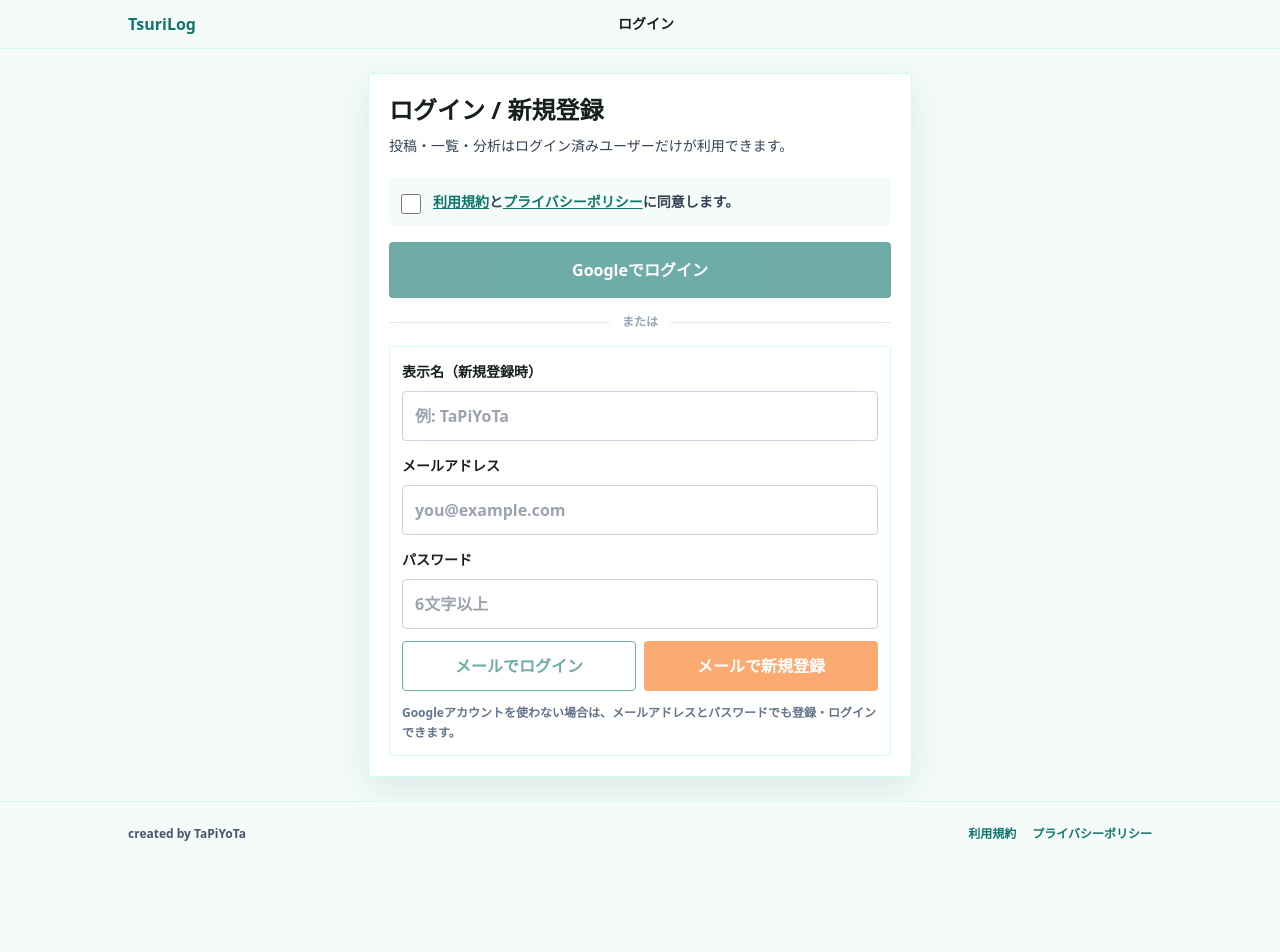
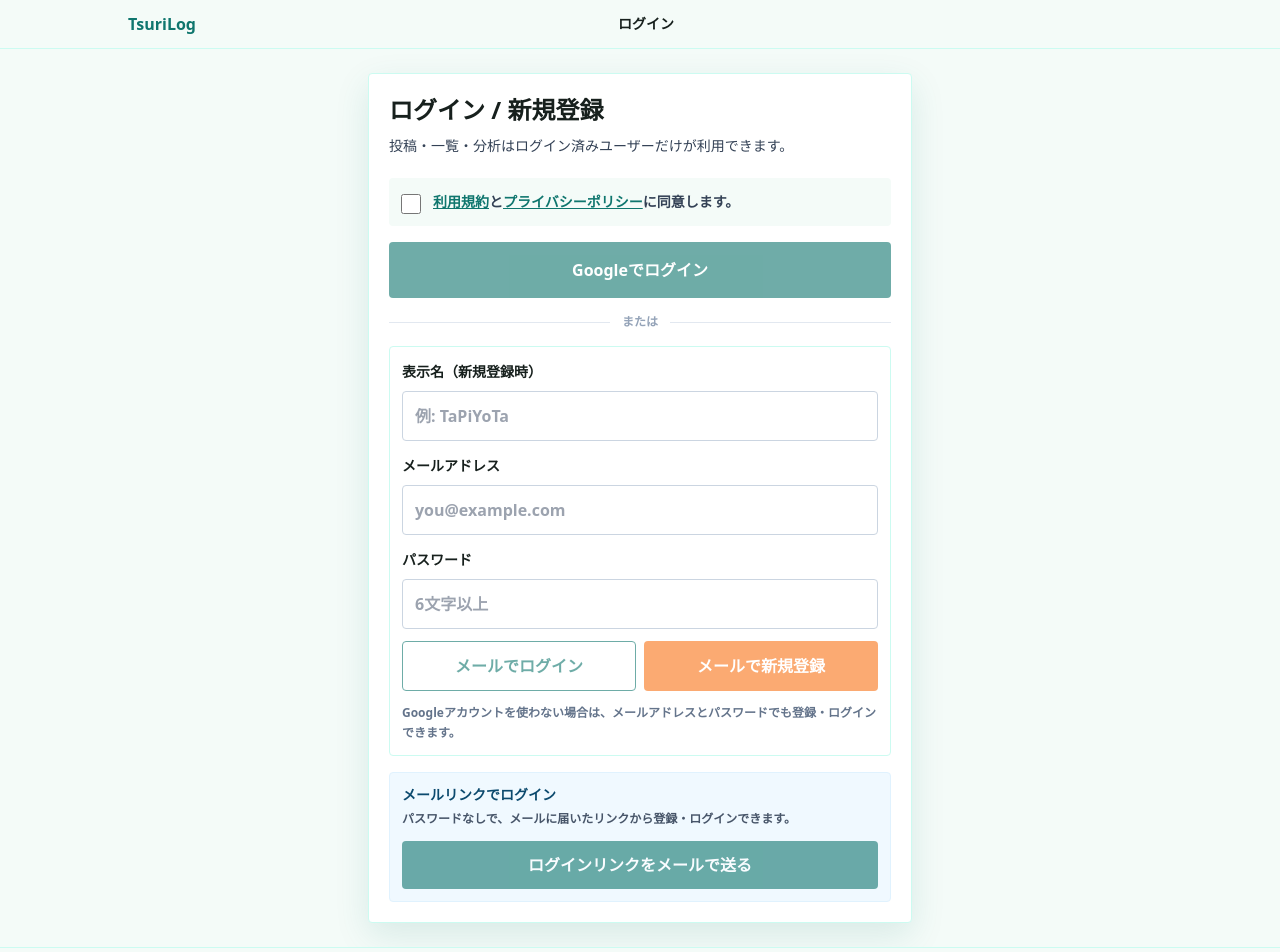
Before and after one commit to moritomizu/turilog, a Next.js app: page /login in a window 1280 px wide. Shown: the top 952 px of the page. Before the commit the page ends 866 px from the top, so only its background shows below. Built offline with nearby package versions, Linux system fonts and the light colour scheme; no server answers.

Commit message:
Add email link authentication

```diff
--- a/src/app/login/page.tsx
+++ b/src/app/login/page.tsx
@@ -2,12 +2,26 @@
 
 import Link from "next/link";
 import { useRouter, useSearchParams } from "next/navigation";
-import { createUserWithEmailAndPassword, onAuthStateChanged, signInWithEmailAndPassword, signInWithPopup, signOut, updateProfile, type User } from "firebase/auth";
+import {
+  createUserWithEmailAndPassword,
+  isSignInWithEmailLink,
+  onAuthStateChanged,
+  sendSignInLinkToEmail,
+  signInWithEmailAndPassword,
+  signInWithEmailLink,
+  signInWithPopup,
+  signOut,
+  updateProfile,
+  type User
+} from "firebase/auth";
 import { doc, serverTimestamp, setDoc } from "firebase/firestore";
 import { Suspense, useEffect, useState } from "react";
 import { getFirebaseAuth, getFirebaseDb, googleProvider, isFirebaseConfigured, missingFirebaseEnv } from "@/lib/firebase";
 import { PRIVACY_VERSION, TERMS_VERSION } from "@/lib/legal";
 import { PageHeader } from "@/components/PageHeader";
+
+const EMAIL_LINK_STORAGE_KEY = "tsurilogEmailForSignIn";
+const EMAIL_LINK_NAME_STORAGE_KEY = "tsurilogEmailLinkDisplayName";
 
 export default function LoginPage() {
   return (
@@ -31,6 +45,36 @@ function LoginContent() {
   useEffect(() => {
     if (!isFirebaseConfigured) return;
     return onAuthStateChanged(getFirebaseAuth(), setUser);
+  }, []);
+
+  useEffect(() => {
+    if (!isFirebaseConfigured || typeof window === "undefined") return;
+    if (!isSignInWithEmailLink(getFirebaseAuth(), window.location.href)) return;
+
+    const storedEmail = window.localStorage.getItem(EMAIL_LINK_STORAGE_KEY) ?? "";
+    const inputEmail = storedEmail || window.prompt("ログインに使ったメールアドレスを入力してください。") || "";
+    if (!inputEmail.trim()) {
+      setMessage("メールリンク認証にはメールアドレスが必要です。");
+      return;
+    }
+
+    setBusy(true);
+    setMessage("メールリンクでログインしています。");
+    signInWithEmailLink(getFirebaseAuth(), inputEmail.trim(), window.location.href)
+      .then(async (result) => {
+        const storedName = window.localStorage.getItem(EMAIL_LINK_NAME_STORAGE_KEY) ?? "";
+        if (!result.user.displayName && storedName.trim()) {
+          await updateProfile(result.user, { displayName: storedName.trim() });
+        }
+        await saveUserProfile(result.user, storedName.trim() || undefined);
+        window.localStorage.removeItem(EMAIL_LINK_STORAGE_KEY);
+        window.localStorage.removeItem(EMAIL_LINK_NAME_STORAGE_KEY);
+        setMessage("メールリンクでログインしました。");
+        goNext();
+      })
+      .catch((error) => setMessage(getAuthErrorMessage(error)))
+      .finally(() => setBusy(false));
+    // eslint-disable-next-line react-hooks/exhaustive-deps
   }, []);
 
   async function handleLogin() {
@@ -81,6 +125,36 @@ function LoginContent() {
       await saveUserProfile(result.user, mode === "signup" ? displayName.trim() : undefined);
       setMessage(mode === "signup" ? "登録しました。" : "ログインしました。");
       goNext();
+    } catch (error) {
+      setMessage(getAuthErrorMessage(error));
+    } finally {
+      setBusy(false);
+    }
+  }
+
+  async function handleSendEmailLink() {
+    if (!acceptedLegal) {
+      setMessage("利用規約とプライバシーポリシーへの同意が必要です。");
+      return;
+    }
+    if (!email.trim()) {
+      setMessage("メールアドレスを入力してください。");
+      return;
+    }
+
+    setBusy(true);
+    setMessage("ログインリンクを送信しています。");
+    try {
+      const url = new URL("/login", window.location.origin);
+      const next = searchParams.get("next");
+      if (next?.startsWith("/")) url.searchParams.set("next", next);
+      await sendSignInLinkToEmail(getFirebaseAuth(), email.trim(), {
+        url: url.toString(),
+        handleCodeInApp: true
+      });
+      window.localStorage.setItem(EMAIL_LINK_STORAGE_KEY, email.trim());
+      if (displayName.trim()) window.localStorage.setItem(EMAIL_LINK_NAME_STORAGE_KEY, displayName.trim());
+      setMessage("ログインリンクを送信しました。メール内のリンクを開くと登録/ログインが完了します。");
     } catch (error) {
       setMessage(getAuthErrorMessage(error));
     } finally {
@@ -185,6 +259,15 @@ function LoginContent() {
                 </div>
                 <p className="text-xs font-bold leading-5 text-slate-500">Googleアカウントを使わない場合は、メールアドレスとパスワードでも登録・ログインできます。</p>
               </div>
+              <div className="space-y-3 rounded border border-sky-100 bg-sky-50 p-3">
+                <div>
+                  <p className="text-sm font-black text-sky-900">メールリンクでログイン</p>
+                  <p className="mt-1 text-xs font-bold leading-5 text-slate-600">パスワードなしで、メールに届いたリンクから登録・ログインできます。</p>
+                </div>
+                <button type="button" disabled={busy || !acceptedLegal || !email.trim()} onClick={handleSendEmailLink} className="tap-target w-full rounded bg-water px-5 py-3 font-black text-white disabled:opacity-60">
+                  ログインリンクをメールで送る
+                </button>
+              </div>
             </div>
           )}
 
@@ -202,6 +285,8 @@ function getAuthErrorMessage(error: unknown) {
   if (code === "auth/invalid-credential" || code === "auth/wrong-password" || code === "auth/user-not-found") return "メールアドレスまたはパスワードが違います。";
   if (code === "auth/weak-password") return "パスワードは6文字以上で設定してください。";
   if (code === "auth/operation-not-allowed") return "メール/パスワード認証がFirebaseで有効になっていません。Firebase Consoleで有効化してください。";
+  if (code === "auth/expired-action-code") return "メールリンクの有効期限が切れています。もう一度送信してください。";
+  if (code === "auth/invalid-action-code") return "メールリンクが無効です。もう一度送信してください。";
   if (code === "auth/popup-closed-by-user") return "ログイン画面が閉じられました。もう一度お試しください。";
   return error instanceof Error ? error.message : "ログインに失敗しました。";
 }
```
Also changed, not shown: 1 other file (tests, documents, lock files or other folders).
